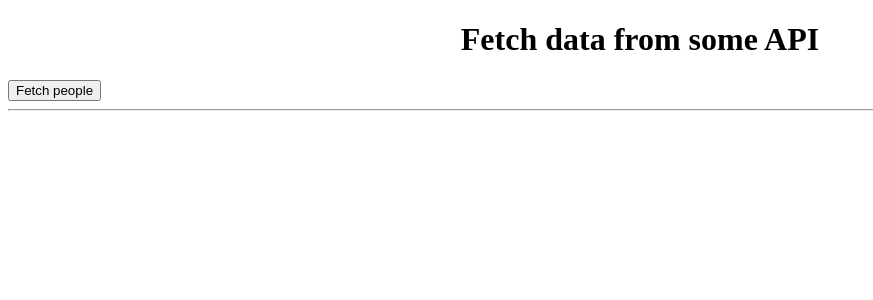
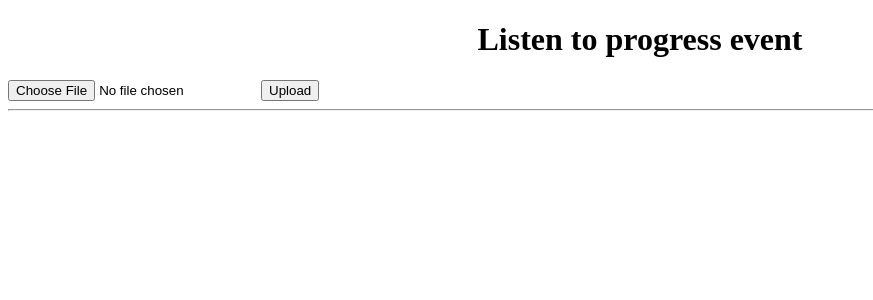
Before and after one commit to juristr/egghead-learn-http-in-angular, an Angular app: page / in a window 1280 px wide. Shown: the top 300 px of the page, without its empty margins (0-873 px from the left). Built offline with nearby package versions, Linux system fonts and the light colour scheme.

Commit message:
implement upload progress event tracking

```diff
--- a/package.json
+++ b/package.json
@@ -23,6 +23,7 @@
     "@angular/router": "^4.0.0",
     "core-js": "^2.4.1",
     "express": "^4.15.4",
+    "multer": "^1.3.0",
     "rxjs": "^5.4.1",
     "zone.js": "^0.8.14"
   },
--- a/src/app/app.component.html
+++ b/src/app/app.component.html
@@ -1,14 +1,15 @@
 <!--The content below is only a placeholder and can be replaced.-->
 <div style="text-align:center">
   <h1>
-    Fetch data from some API
+    Listen to progress event
   </h1>
 </div>
 
-<button (click)="fetchPeople()">Fetch people</button>
+<input type="file" #fileUpload>
+<button (click)="uploadAvatar(fileUpload)">Upload</button>
 
 <hr />
 
-<pre>
-{{ output | json }}
-</pre>
+<p *ngIf="output">
+  {{ output }}
+</p>
--- a/src/app/app.component.ts
+++ b/src/app/app.component.ts
@@ -1,6 +1,6 @@
 import { Component } from '@angular/core';
 import { PeopleService } from './people.service';
-import { HttpErrorResponse } from '@angular/common/http';
+import { HttpEventType, HttpResponse } from '@angular/common/http';
 
 @Component({
   selector: 'app-root',
@@ -10,12 +10,22 @@ export class AppComponent {
   output;
   constructor(private peopleService: PeopleService) {}
 
-  fetchPeople() {
+  uploadAvatar(fileUpload) {
+    const formData = new FormData();
+    formData.append('avatar', fileUpload.files[0], 'avatar.jpg');
+
     this.peopleService
-      .fetchPeople()
-      .subscribe(data => {
-        console.log(data.headers.get('my-custom-header'));
-        this.output = data;
+      .uploadAvatar(formData)
+      .subscribe(res => {
+        if (res.type === HttpEventType.UploadProgress) {
+          const percentage = Math.round(100 * res.loaded / res.total);
+
+          this.output = `File is ${percentage}% uploaded`;
+        } else if (res instanceof HttpResponse) {
+          this.output = `File is completely uploaded`;
+        }
       });
+
   }
+
 }
--- a/src/app/people.service.ts
+++ b/src/app/people.service.ts
@@ -1,6 +1,6 @@
 import { Injectable } from '@angular/core';
 import { Observable } from 'rxjs/Observable';
-import { HttpClient, HttpResponse } from '@angular/common/http';
+import { HttpClient, HttpRequest, HttpEvent } from '@angular/common/http';
 
 export interface Person {
   name: string;
@@ -11,9 +11,15 @@ export class PeopleService {
 
   constructor(private http: HttpClient) {}
 
-  fetchPeople(): Observable<HttpResponse<Person>> {
-    return this.http
-      .get<Person>('/api/v1/people', { observe: 'response'});
+  uploadAvatar(data): Observable<HttpEvent<Object>> {
+    const req = new HttpRequest(
+      'POST',
+      '/api/v1/people/123/avatar',
+      data,
+      { reportProgress: true }
+    );
+
+    return this.http.request(req);
   }
 
 }
```
Also changed, not shown: 2 other files (tests, documents, lock files or other folders).
